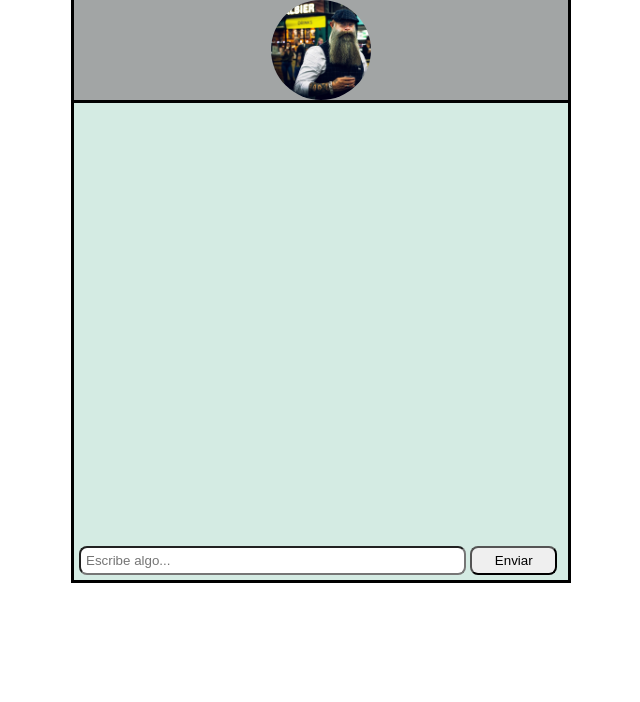
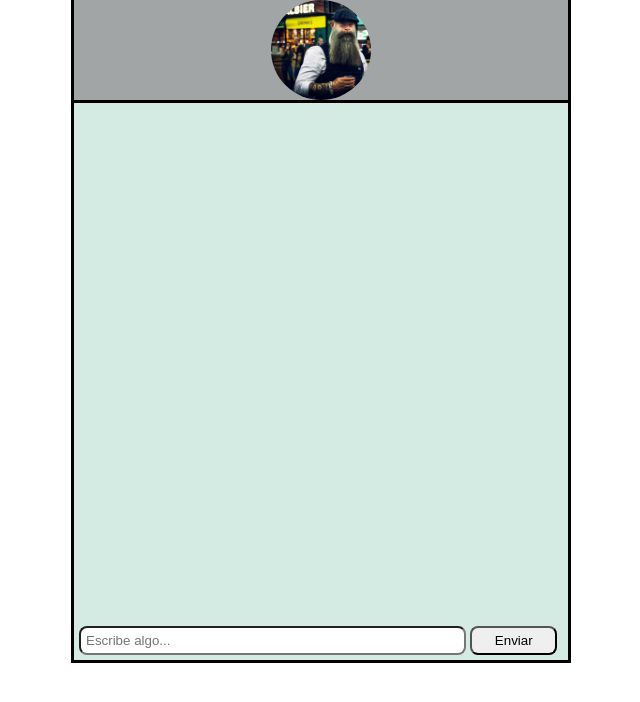
Before and after one commit to Webjaoc/mate_connected, a plain HTML site: page views/chat.html in a window 1280 px wide. Shown: the part 40-742 px from the top of the page, without its empty margins (319-959 px from the left). Drawn offline with Linux system fonts and the light colour scheme.

Commit message:
intento2

```diff
--- a/css/style.css
+++ b/css/style.css
@@ -251,7 +251,7 @@ footer{
     background-size: cover;
 }
 .chat_chatting{
-    height: 60dvh;
+    height: 70dvh;
     position: relative;
     background-color: rgb(212, 235, 227);
     border-top: 3px solid black;
```
